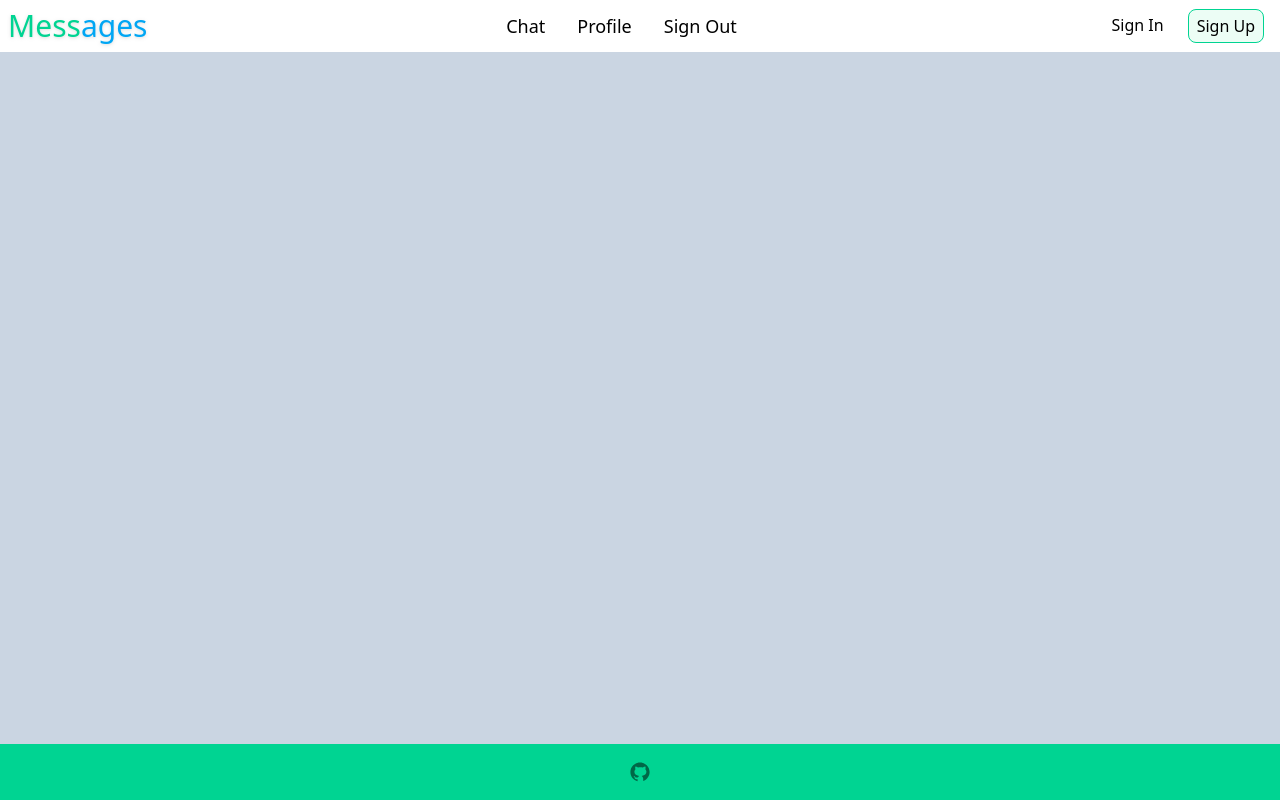
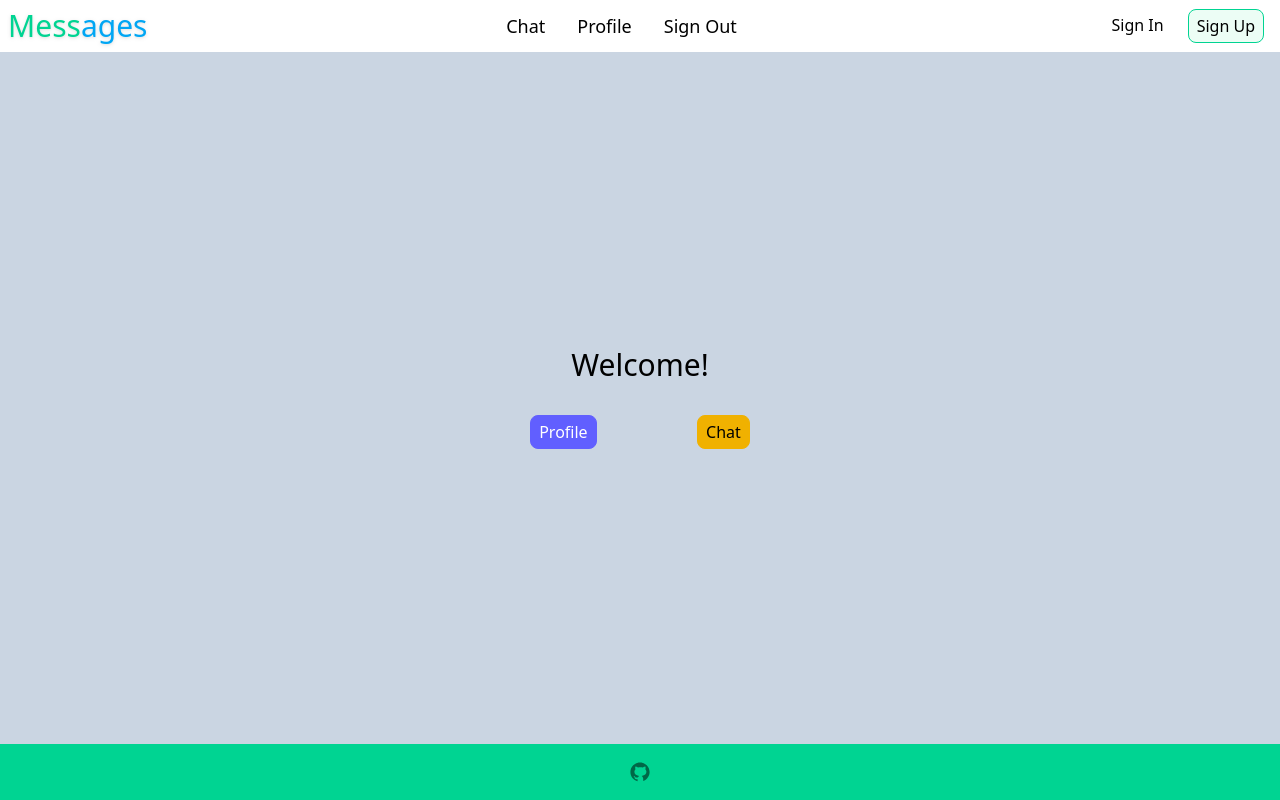
Before and after one commit to uwuzumaki/messenger-front, a React (Vite) app: page / in a window 1280 px wide. Built offline with nearby package versions, Linux system fonts and the light colour scheme.

Commit message:
styling for homepage

```diff
--- a/src/Components/Homepage/Homepage.jsx
+++ b/src/Components/Homepage/Homepage.jsx
@@ -2,13 +2,26 @@ import { Link } from "react-router-dom";
 
 const Homepage = () => {
   return (
-    <>
-      {/* <Link to="/profile">Profile</Link>
-      <Link to="/login">Login</Link>
-      <Link to="/register">Register</Link>
-      <Link to="/chat">Chat</Link> */}
-    </>
+    <div className="flex w-1/4 flex-1 flex-col items-center justify-center">
+      <div className="mb-8 text-3xl">Welcome!</div>
+      <div className="flex w-full justify-around">
+        <Link
+          className="mx-2 rounded-lg border border-solid border-indigo-500 bg-indigo-500 px-2 py-1 text-white"
+          to="/profile"
+        >
+          Profile
+        </Link>
+        <Link
+          className="mx-2 rounded-lg border border-solid border-yellow-500 bg-yellow-500 px-2 py-1 text-black"
+          to="/chat"
+        >
+          Chat
+        </Link>
+      </div>
+    </div>
   );
 };
 
 export default Homepage;
+
+// Button colours subject to debate
--- a/src/ui/Button.jsx
+++ b/src/ui/Button.jsx
@@ -4,7 +4,7 @@ const Button = ({ variant = "primary", children, ...props }) => {
   const base = "mx-2 px-2 py-1 rounded-lg";
 
   const variants = {
-    primary: "border-solid border-1 border-emerald-400 bg-emerald-50",
+    primary: "border-solid border border-emerald-400 bg-emerald-50",
     secondary: "border-0",
   };
 
```
